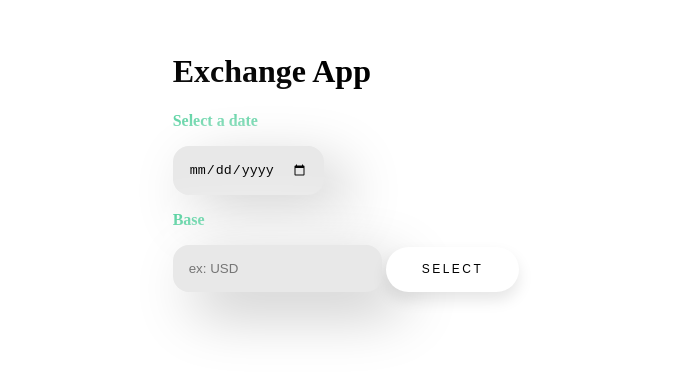
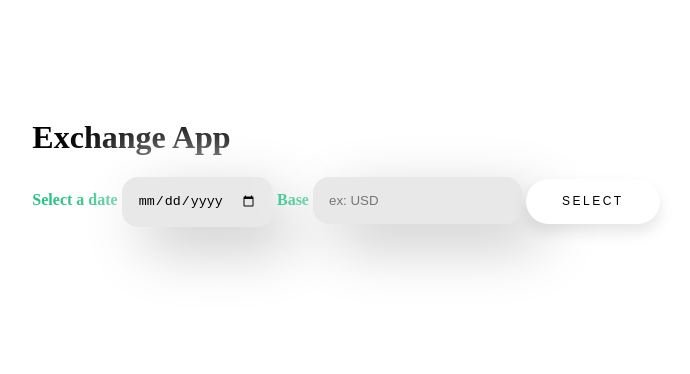
Before and after one commit to LuisVergera/Exchange-App, a plain HTML site: page index.html in a window 1280 px wide. Shown: the part 230-604 px from the top of the page, without its empty margins (294-984 px from the left). Drawn offline with nearby package versions, Linux system fonts and the light colour scheme.

Commit message:
Update index.html

```diff
--- a/index.html
+++ b/index.html
@@ -15,11 +15,13 @@
   <body>
     <h1>Exchange App</h1>
     <div>
-      <p id="date-text">Select a date</p>
-      <input type="date" id="date-selector" />
-      <p id="base-text">Base</p>
-      <input id="base-currency" placeholder="ex: USD" />
-      <button type="button" id="select">Select</button>
+      <form>
+        <label id="date-text">Select a date</label>
+        <input type="date" id="date-selector" />
+        <label id="base-text">Base</label>
+        <input id="base-currency" placeholder="ex: USD" />
+        <button type="button" id="select">Select</button>
+      </form>
     </div>
     <div>
       <p id="status"></p>
```
